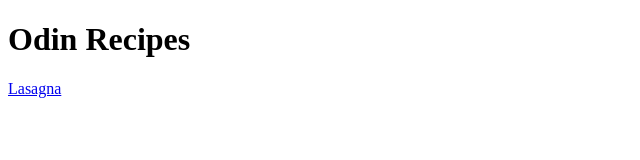
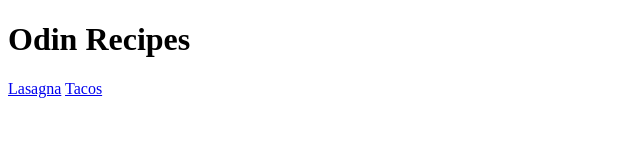
Before and after one commit to mattbcowan/odin-recipes, a plain HTML site: page index.html in a window 1280 px wide. Shown: the full height of the page, 0-640 px from the left. Drawn offline with Linux system fonts and the light colour scheme.

Commit message:
Link taco page to home page

```diff
--- a/index.html
+++ b/index.html
@@ -7,5 +7,6 @@
   <body>
     <h1>Odin Recipes</h1>
     <a href="./recipes/lasagna.html">Lasagna</a>
+    <a href="./recipes/tacos.html">Tacos</a>
   </body>
 </html>
```
